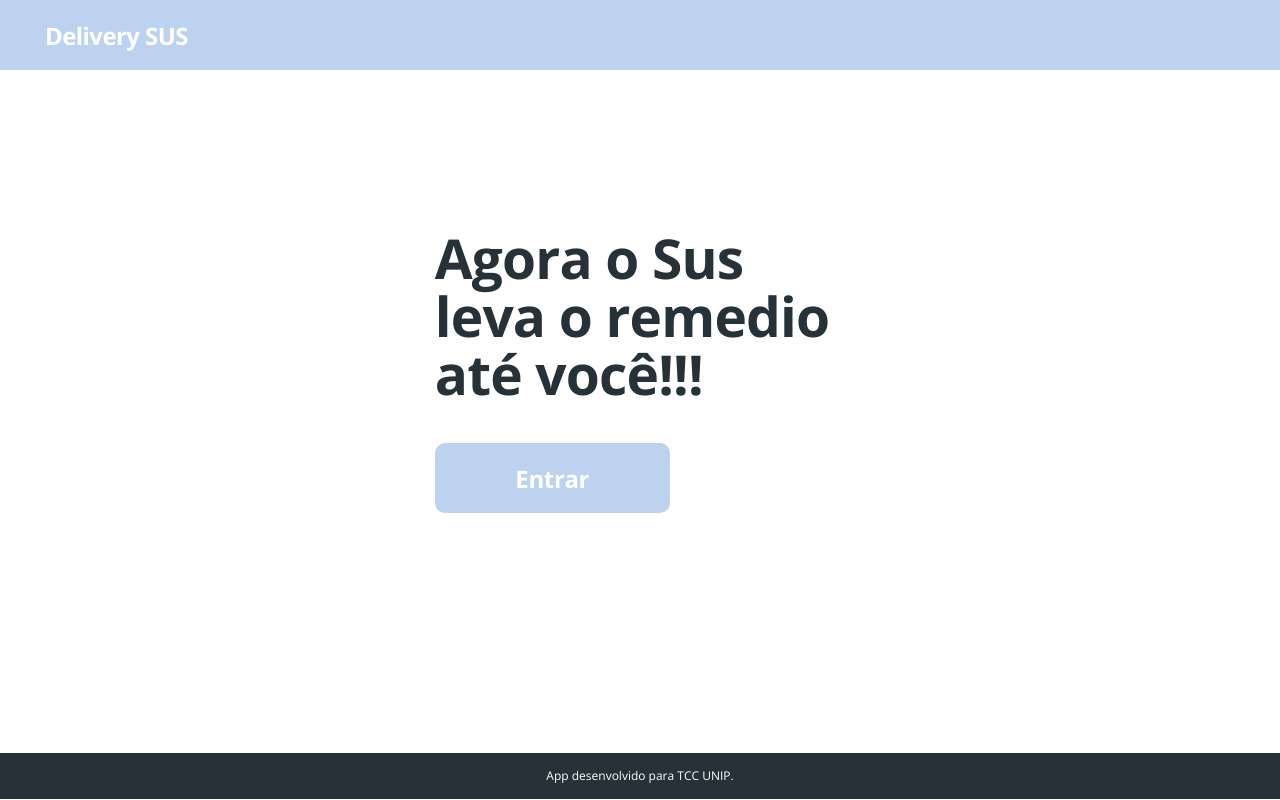
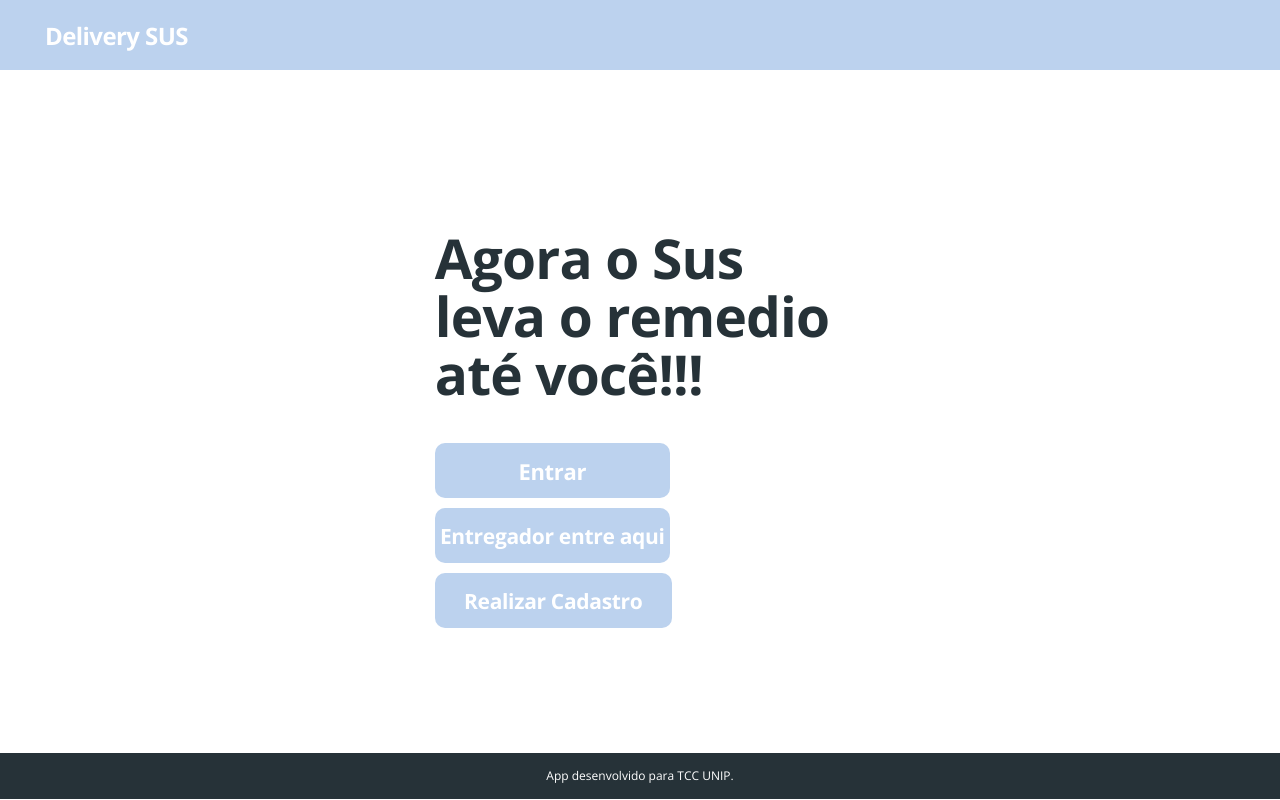
Before and after one commit to TatianeAnjos/Delivery_SUS, a React (Create React App) app in the folder front-web/: page / in a window 1280 px wide. Built offline with nearby package versions, Linux system fonts and the light colour scheme; some icons are missing; the HTML template or start-up script is replaced by a standard one.

Commit message:
Ajuste no css com novos botoes

```diff
--- a/front-web/src/App.tsx
+++ b/front-web/src/App.tsx
@@ -1,6 +1,4 @@
 import './App.css';
-import Home from './Home';
-import Navbar from './Navbar';
 import Routes from './Routes';
 
 function App() {
--- a/front-web/src/Home/index.tsx
+++ b/front-web/src/Home/index.tsx
@@ -17,6 +17,12 @@ function Home() {
             <Link to="/orders"className="home-btn-order">
               Entrar <br />
             </Link>
+            <Link to="/teste"className="home-btn-delivery">
+              Entregador entre aqui <br />
+            </Link>
+            <Link to="/cadastrocliente"className="home-btn-cadastro">
+              Realizar Cadastro <br />
+            </Link>
           </div>
           <div className="home-image">
               <ReactComponent />
--- a/front-web/src/Home/styles.css
+++ b/front-web/src/Home/styles.css
@@ -54,14 +54,46 @@
 .home-btn-order {
   background-color: var(--primary-color);
   border-radius: 10px;
-  height: 70px;
+  height: 55px;
   width: 235px;
   display: inline-block;
   display: flex;
   align-items: center;
   justify-content: center;
   font-weight: bold;
-  font-size: 24px;
+  font-size: 22px;
+  letter-spacing: -0.015em;
+  color: #fff;
+}
+
+.home-btn-delivery {
+  background-color: var(--primary-color);
+  border-radius: 10px;
+  height: 55px;
+  width: 235px;
+  margin-top: 10px;
+  display: inline-block;
+  display: flex;
+  align-items: center;
+  justify-content: center;
+  font-weight: bold;
+  font-size: 21px;
+  letter-spacing: -0.015em;
+  color: #fff;
+}
+
+.home-btn-cadastro {
+  background-color: var(--primary-color);
+  border-radius: 10px;
+  height: 55px;
+  width: 237px;
+  margin-top: 10px;
+  display: inline-block;
+  display: flex;
+  align-items: center;
+  justify-content: center;
+  font-weight: bold;
+  font-size: 21px;
   letter-spacing: -0.015em;
   color: #fff;
 }
--- a/front-web/src/Navbar/index.tsx
+++ b/front-web/src/Navbar/index.tsx
@@ -1,5 +1,4 @@
 import './styles.css';
-import { ReactComponent as Logo}  from './Logo.svg';
 import { Link } from 'react-router-dom';
 
 
--- /dev/null
+++ b/front-web/src/Orders/ProductCard.tsx
@@ -0,0 +1,22 @@
+import { ReactComponent as Remedio } from './remedio.svg';
+function Orders(){
+    return(
+       <div className="order-card-container">
+           <h3 className="order-card-title">
+               DorFlex
+           </h3>
+            <Remedio className="order-card-image" />
+             <h3 className="order-card-price">
+                 R$35,90
+             </h3>
+             <div className="order-card-description">
+                 <h3>Descrição</h3>
+                 <p>Idicado para dores musculares</p>
+             </div>
+
+       </div>
+    );
+
+}
+
+export default Orders;
--- /dev/null
+++ b/front-web/src/Orders/ProductList.tsx
@@ -0,0 +1,20 @@
+import ProductCard from './ProductCard';
+
+function ProductList(){
+    return(
+       <div className="orders-list-container">
+           <div className="orders-list-items">
+           <ProductCard />
+           <ProductCard />
+           <ProductCard />
+           <ProductCard />
+           <ProductCard />
+           <ProductCard />
+           <ProductCard />
+           </div>
+       </div>
+    );
+
+}
+
+export default ProductList;
--- a/front-web/src/Orders/index.tsx
+++ b/front-web/src/Orders/index.tsx
@@ -1,10 +1,13 @@
 import './styles.css';
 import StepsHeader from './StepsHeader';
+import ProductList from './ProductList';
 
 function Orders(){
     return(
        <div className="orders-container">
            <StepsHeader />
+           <ProductList/>
+
        </div>
     );
 
--- a/front-web/src/Orders/styles.css
+++ b/front-web/src/Orders/styles.css
@@ -100,6 +100,7 @@
   margin-top: 15px;
   margin-bottom: 15px;
   width: 100%;
+  height: 50%;
 }
 
 .order-card-price {
--- a/front-web/src/Routes.tsx
+++ b/front-web/src/Routes.tsx
@@ -14,6 +14,12 @@ function Routes (){
                 <Route path="/">
                     <Home />
                 </Route>
+                <Route path="/cadastrocliente">
+
+                </Route>
+                <Route path="/teste">
+
+                </Route>
             </Switch>
         </BrowserRouter>
     );
```
Also changed, not shown: front-web/src/Orders/remedio.svg (added).
